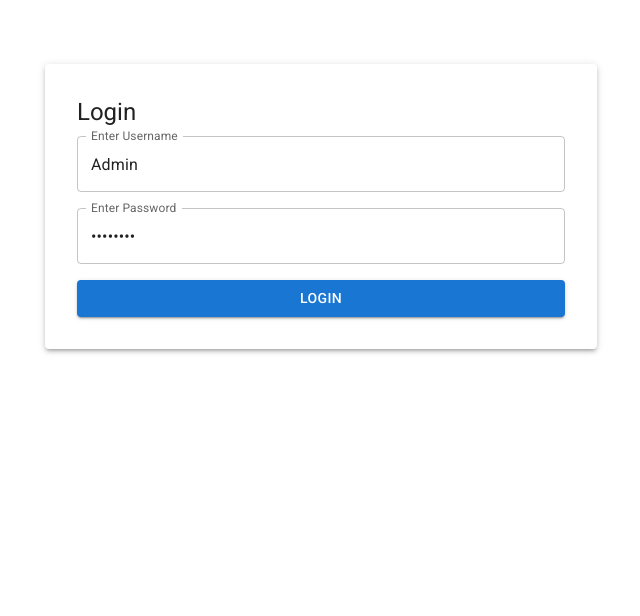
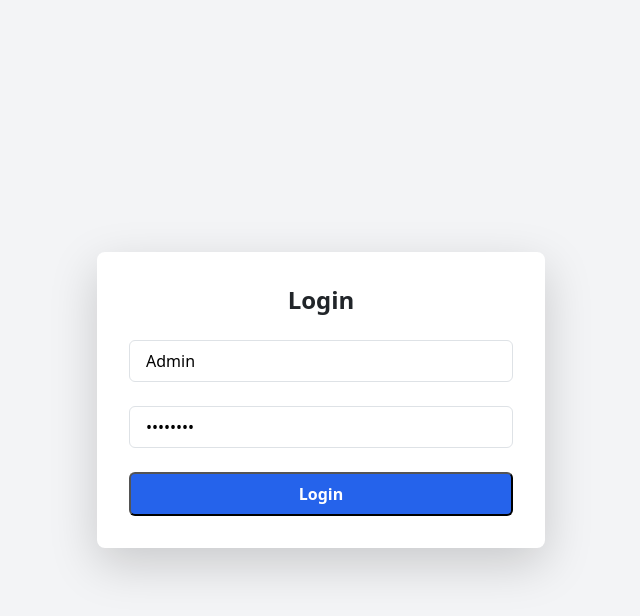
Before and after one commit to YanikDev/coms, a React (Create React App) app in the folder client/: page /login in a window 1280 px wide. Shown: the top 616 px of the page, without its empty margins (319-959 px from the left). Built offline with nearby package versions, Linux system fonts and the light colour scheme.

Commit message:
login ui with tailwind

```diff
--- a/client/src/pages/LoginPage.tsx
+++ b/client/src/pages/LoginPage.tsx
@@ -1,13 +1,4 @@
 import React, { useState } from "react";
-import {
-  Container,
-  TextField,
-  Button,
-  Typography,
-  Box,
-  Paper,
-  Alert,
-} from "@mui/material";
 import { useDispatch, useSelector } from "react-redux";
 import { useNavigate } from "react-router-dom";
 import { RootState } from "../store/store";
@@ -25,7 +16,7 @@ const LoginPage = () => {
 
   const handleLogin = () => {
     const foundUser = users.find(
-      (u) => u.name === username && u.password === password
+      (u: { name: string; password: string; }) => u.name === username && u.password === password
     );
     if (foundUser) {
       dispatch(login(foundUser.name));
@@ -36,30 +27,37 @@ const LoginPage = () => {
   };
 
   return (
-    <Container maxWidth="sm">
-      <Paper elevation={3} sx={{ padding: 4, marginTop: 8 }}>
-        <Typography variant="h5" gutterBottom>
-          Login
-        </Typography>
-        <Box display="flex" flexDirection="column" gap={2}>
-          <TextField
-            label="Enter Username"
+    <div className="flex justify-center items-center min-h-screen bg-gray-100">
+      <div className="bg-white rounded-lg shadow-lg p-8 w-full max-w-md">
+        <h2 className="text-2xl font-semibold mb-6 text-center">Login</h2>
+        <div className="flex flex-col gap-4">
+          <input
+            className="border border-gray-300 rounded px-3 py-2 focus:outline-none focus:ring-2 focus:ring-blue-400"
+            placeholder="Enter Username"
             value={username}
             onChange={(e) => setUsername(e.target.value)}
           />
-          <TextField
-            label="Enter Password"
+          <input
+            className="border border-gray-300 rounded px-3 py-2 focus:outline-none focus:ring-2 focus:ring-blue-400"
+            placeholder="Enter Password"
             type="password"
             value={password}
             onChange={(e) => setPassword(e.target.value)}
           />
-          <Button variant="contained" onClick={handleLogin}>
+          <button
+            className="bg-blue-600 text-white rounded px-4 py-2 font-semibold hover:bg-blue-700 transition"
+            onClick={handleLogin}
+          >
             Login
-          </Button>
-          {error && <Alert severity="error">{error}</Alert>}
-        </Box>
-      </Paper>
-    </Container>
+          </button>
+          {error && (
+            <div className="bg-red-100 border border-red-400 text-red-700 px-4 py-2 rounded">
+              {error}
+            </div>
+          )}
+        </div>
+      </div>
+    </div>
   );
 };
 
```
